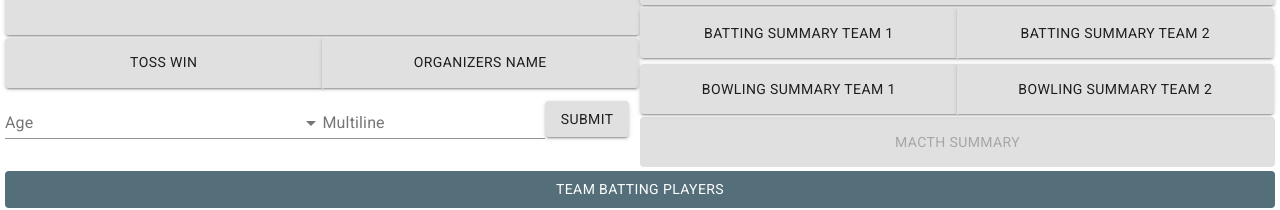
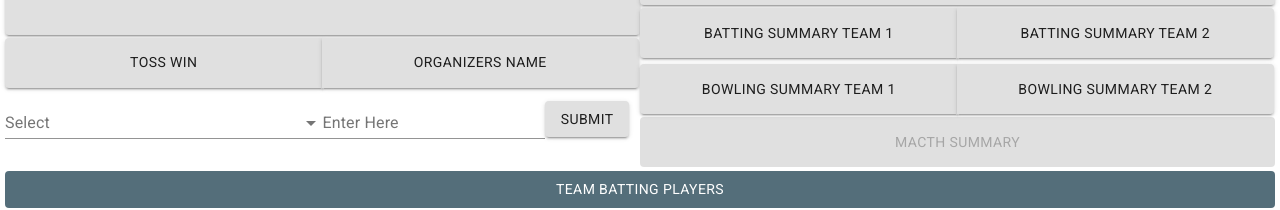
Before and after one commit to muhammadsemeer/cricket-score-demo, a React (Create React App) app in the folder client/: page /youtube-panel in a window 1280 px wide. Shown: the part 413-623 px from the top of the page. Built offline with nearby package versions, Linux system fonts and the light colour scheme.

Commit message:
changed labels in mainLeft panel

```diff
--- a/client/src/components/YoutubePanel/MainLeft.js
+++ b/client/src/components/YoutubePanel/MainLeft.js
@@ -27,7 +27,7 @@ export const MainLeft = () => {
           </Button>
         </ButtonGroup>
         <FormControl className={classes.btnWidthHeight50}>
-          <InputLabel id="demo-simple-select-label">Age</InputLabel>
+          <InputLabel id="demo-simple-select-label">Select</InputLabel>
           <Select
             labelId="demo-simple-select-label"
             id="demo-simple-select"
@@ -40,7 +40,7 @@ export const MainLeft = () => {
         </FormControl>
         <TextField
           id="standard-multiline-flexible"
-          label="Multiline"
+          label="Enter Here"
           multiline
           rowsMax={4}
           style={{ width: "35%" }}
```
